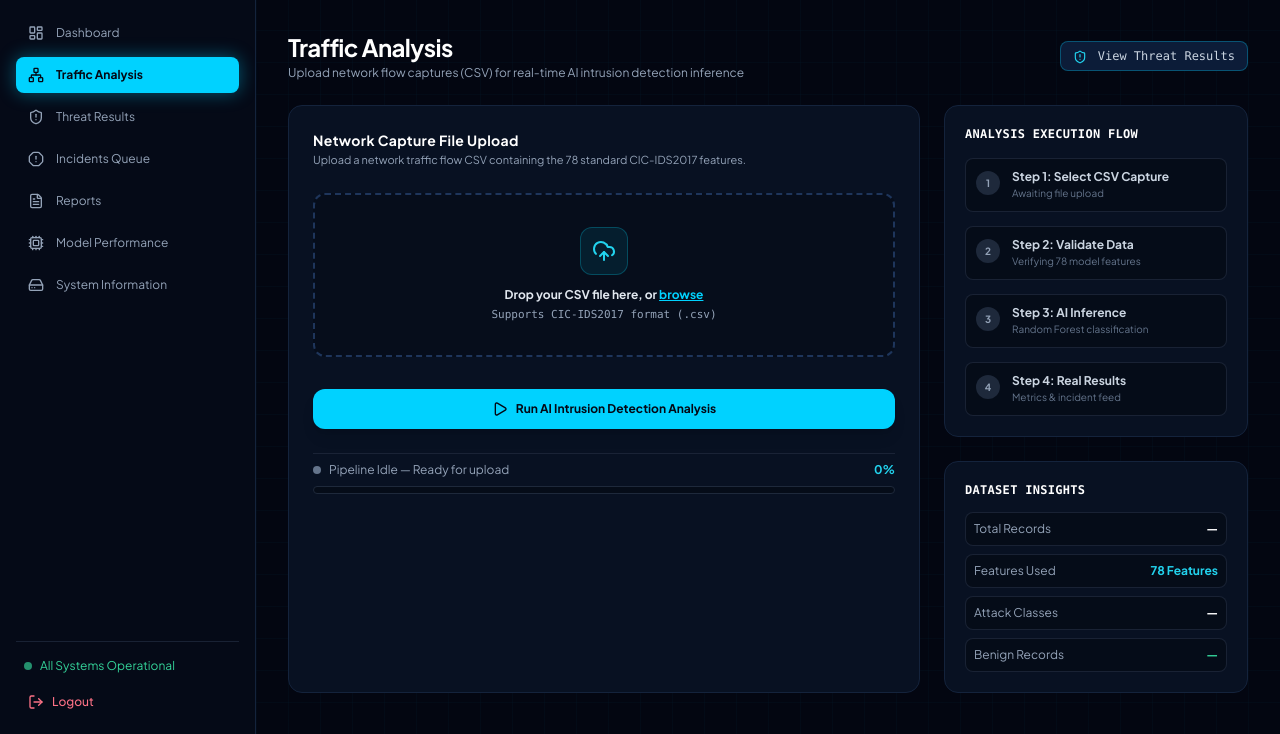
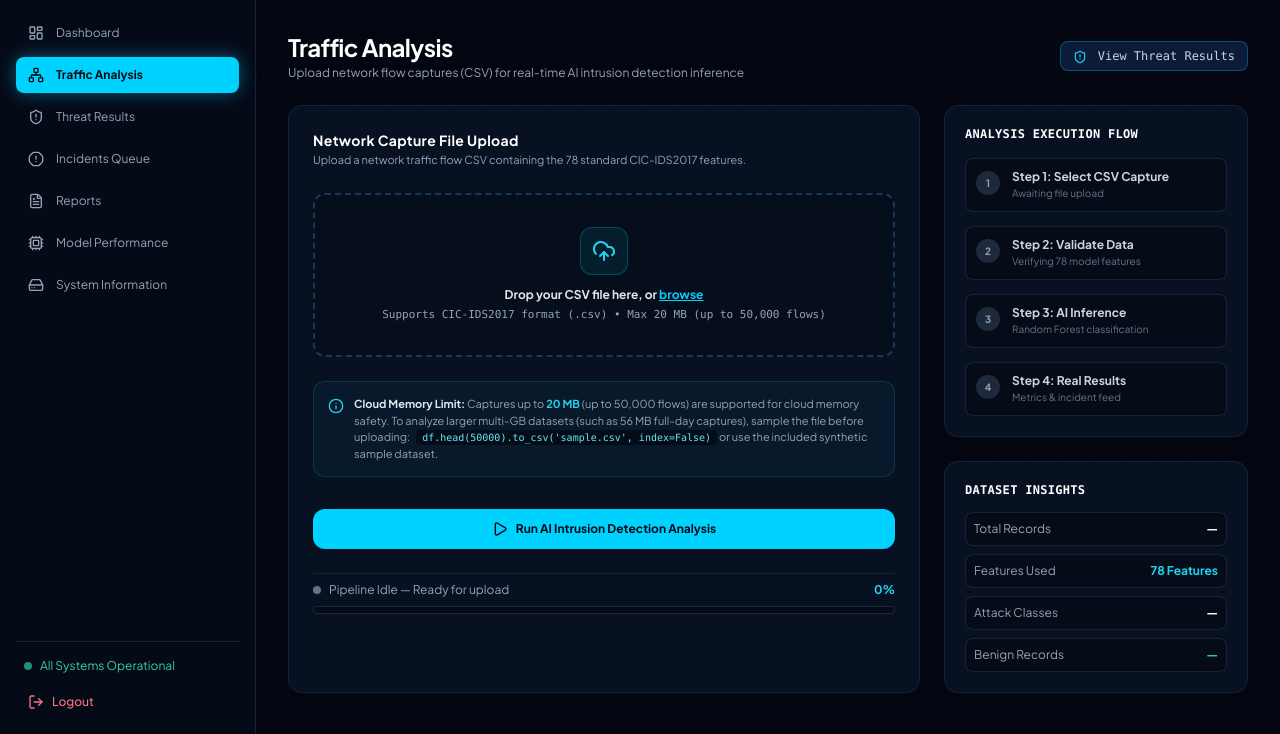
Before and after one commit to Anushkashub/AI-Based-Intrusion-Detection-System, a Flask app: page /traffic-analysis in a window 1280 px wide. Shown: the part 66-800 px from the top of the page. Run offline with Flask 3, Linux system fonts and the light colour scheme; the visitor is signed in with stand-in values (Sample User, id 1); parts of the project's set-up code (start-up, migrations or seed data) failed here and were passed over; some libraries are stand-ins or nearby versions.

Commit message:
Fix CSV analysis workflow, error handling, and cloud memory safety limits

```diff
--- a/app.py
+++ b/app.py
@@ -80,6 +80,10 @@ else:
 # Enforce 100 MB max file upload size limit to prevent resource exhaustion attacks
 app.config["MAX_CONTENT_LENGTH"] = 100 * 1024 * 1024
 
+# Analysis pipeline limits tailored for Render Free Tier (512 MB memory boundary)
+MAX_ANALYSIS_FILE_SIZE = 20 * 1024 * 1024  # 20 MB max CSV file size
+MAX_ANALYSIS_ROWS = 50000                  # 50,000 max flows to guarantee <120 MB DataFrame memory
+
 
 # ============================================================
 # AUTHENTICATION CONFIGURATION
@@ -138,6 +142,8 @@ RESULTS_FILENAME = "dashboard_analysis_results.csv"
 
 analysis_jobs = {}
 analysis_lock = threading.Lock()
+results_file_lock = threading.Lock()
+JOB_RETENTION_SECONDS = 3600
 
 incidents = {}
 incident_lock = threading.Lock()
@@ -146,13 +152,28 @@ otp_lock = threading.Lock()
 
 
 # ============================================================
-# AUTHENTICATION HELPER
+# AUTHENTICATION & REQUEST HELPERS
 # ============================================================
 
 def _page_requires_login():
     if not session.get("logged_in"):
         return redirect(url_for("home"))
     return None
+
+
+def _is_api_request():
+    """Determine whether the current request targets an API or AJAX endpoint."""
+    path = request.path
+    return (
+        request.is_json
+        or path.startswith("/api/")
+        or path.startswith("/analyze_csv")
+        or path.startswith("/analyze-csv")
+        or path.startswith("/analysis_progress")
+        or path.startswith("/analysis-progress")
+        or request.headers.get("X-Requested-With") == "XMLHttpRequest"
+        or "application/json" in request.headers.get("Accept", "")
+    )
 
 
 # ============================================================
@@ -902,9 +923,50 @@ def create_incident(attack_type, risk_level, count=1, source="AI Network Analysi
 # CSV BATCH ANALYSIS WORKER & API
 # ============================================================
 
+def _prune_analysis_jobs():
+    """Safely prune terminal jobs (completed or error) older than retention threshold.
+    Never removes jobs that are still actively processing.
+    Must be called while holding analysis_lock."""
+    now = time.time()
+    terminal_job_ids = [
+        jid for jid, job in analysis_jobs.items()
+        if job.get("status") in ("completed", "error")
+    ]
+    for jid in terminal_job_ids:
+        job = analysis_jobs.get(jid)
+        if job and (now - job.get("created_timestamp", 0) > JOB_RETENTION_SECONDS):
+            analysis_jobs.pop(jid, None)
+
+    remaining_terminal = [
+        (jid, job) for jid, job in analysis_jobs.items()
+        if job.get("status") in ("completed", "error")
+    ]
+    if len(remaining_terminal) > 50:
+        remaining_terminal.sort(key=lambda item: item[1].get("created_timestamp", 0))
+        for jid, _ in remaining_terminal[:-50]:
+            analysis_jobs.pop(jid, None)
+
+
 def run_analysis_job(job_id, X, filename, total_rows, valid_rows):
+    temp_dashboard_path = None
     try:
+        with analysis_lock:
+            if job_id in analysis_jobs:
+                analysis_jobs[job_id].update({
+                    "status": "processing",
+                    "progress": 15,
+                    "message": f"Classifying {valid_rows:,} network flows with AI model..."
+                })
+
         predictions = predict_batch(X, batch_size=10000, show_progress=False)
+
+        with analysis_lock:
+            if job_id in analysis_jobs:
+                analysis_jobs[job_id].update({
+                    "progress": 70,
+                    "message": "Aggregating classification results and incidents..."
+                })
+
         results = [
             {
                 "record": i + 1,
@@ -918,8 +980,20 @@ def run_analysis_job(job_id, X, filename, total_rows, valid_rows):
         ]
         results_df = pd.DataFrame(results)
 
-        output_path = os.path.join(RESULTS_DIR, RESULTS_FILENAME)
-        results_df.to_csv(output_path, index=False)
+        os.makedirs(RESULTS_DIR, exist_ok=True)
+
+        # 1. Job-specific result file (concurrency isolation)
+        job_result_filename = f"results_{job_id}.csv"
+        job_output_path = os.path.join(RESULTS_DIR, job_result_filename)
+        results_df.to_csv(job_output_path, index=False)
+
+        # 2. Shared dashboard output file via atomic replace
+        dashboard_output_path = os.path.join(RESULTS_DIR, RESULTS_FILENAME)
+        temp_dashboard_path = os.path.join(RESULTS_DIR, f"{RESULTS_FILENAME}.{job_id}.tmp")
+        results_df.to_csv(temp_dashboard_path, index=False)
+        with results_file_lock:
+            os.replace(temp_dashboard_path, dashboard_output_path)
+            temp_dashboard_path = None
 
         attack_counts = (
             results_df["attack_type"]
@@ -957,24 +1031,34 @@ def run_analysis_job(job_id, X, filename, total_rows, valid_rows):
         }
 
         with analysis_lock:
-            analysis_jobs[job_id].update({
-                "status": "completed",
-                "progress": 100,
-                "processed": total_count,
-                "total": total_count,
-                "message": "Analysis completed successfully.",
-                "summary": summary
-            })
+            if job_id in analysis_jobs:
+                analysis_jobs[job_id].update({
+                    "status": "completed",
+                    "progress": 100,
+                    "processed": total_count,
+                    "total": total_count,
+                    "result_file": job_result_filename,
+                    "message": "Analysis completed successfully.",
+                    "summary": summary
+                })
     except Exception as e:
+        app.logger.exception("Background analysis job %s failed: %s", job_id, str(e))
+        if temp_dashboard_path and os.path.exists(temp_dashboard_path):
+            try:
+                os.remove(temp_dashboard_path)
+            except OSError:
+                pass
         with analysis_lock:
-            analysis_jobs[job_id].update({
-                "status": "error",
-                "error": str(e),
-                "message": f"Analysis failed: {str(e)}"
-            })
+            if job_id in analysis_jobs:
+                analysis_jobs[job_id].update({
+                    "status": "error",
+                    "error": str(e),
+                    "message": f"Analysis failed: {str(e)}"
+                })
 
 
 @app.route("/analyze_csv", methods=["POST"])
+@app.route("/analyze-csv", methods=["POST"])
 def analyze_csv():
     # Authentication check
     if not session.get("logged_in"):
@@ -995,8 +1079,53 @@ def analyze_csv():
     if not raw_filename.lower().endswith(".csv"):
         return jsonify({"status": "error", "error": "Invalid file format. Only CSV files (.csv) are supported."}), 400
 
+    # Validate file size against memory safety limit
+    file.seek(0, os.SEEK_END)
+    file_size_bytes = file.tell()
+    file.seek(0)
+
+    if file_size_bytes > MAX_ANALYSIS_FILE_SIZE:
+        size_mb = round(file_size_bytes / (1024 * 1024), 1)
+        max_mb = int(MAX_ANALYSIS_FILE_SIZE / (1024 * 1024))
+        return jsonify({
+            "status": "error",
+            "error": f"The uploaded file ({size_mb} MB) exceeds the platform memory limit of {max_mb} MB. Please upload a smaller capture sample (up to {MAX_ANALYSIS_ROWS:,} flows).",
+            "max_allowed_mb": max_mb,
+            "uploaded_size_mb": size_mb
+        }), 400
+
+    # Fast streaming row-count pre-validation to protect cloud memory limits without loading full DataFrame
+    file.seek(0)
+    line_count = 0
+    last_char = b""
+    while True:
+        chunk = file.read(65536)
+        if not chunk:
+            break
+        line_count += chunk.count(b"\n")
+        last_char = chunk[-1:]
+    if last_char and last_char != b"\n":
+        line_count += 1
+    file.seek(0)
+
+    approx_rows = max(0, line_count - 1)
+    if approx_rows > MAX_ANALYSIS_ROWS:
+        return jsonify({
+            "status": "error",
+            "error": f"The uploaded dataset contains {approx_rows:,} records, which exceeds the memory safety limit of {MAX_ANALYSIS_ROWS:,} flows on the cloud service. Please provide a capture with {MAX_ANALYSIS_ROWS:,} or fewer flows (e.g. using 'df.head({MAX_ANALYSIS_ROWS}).to_csv(...)').",
+            "total_rows": approx_rows,
+            "max_allowed_rows": MAX_ANALYSIS_ROWS
+        }), 400
+
     try:
         df = pd.read_csv(file)
+    except UnicodeDecodeError:
+        try:
+            file.seek(0)
+            df = pd.read_csv(file, encoding="latin1")
+        except Exception as exc:
+            app.logger.warning("Failed to parse uploaded CSV with latin1 fallback: %s", exc)
+            return jsonify({"status": "error", "error": "Failed to parse CSV file. Ensure it is a valid, uncorrupted CSV file."}), 400
     except Exception as e:
         app.logger.warning("Failed to parse uploaded CSV: %s", str(e))
         return jsonify({"status": "error", "error": "Failed to parse CSV file. Ensure it is a valid, uncorrupted CSV file."}), 400
@@ -1006,9 +1135,32 @@ def analyze_csv():
 
     total_rows = len(df)
 
+    # Validate row count against memory safety limit (defense-in-depth)
+    if total_rows > MAX_ANALYSIS_ROWS:
+        return jsonify({
+            "status": "error",
+            "error": f"The uploaded dataset contains {total_rows:,} records, which exceeds the memory safety limit of {MAX_ANALYSIS_ROWS:,} flows on the cloud service. Please provide a capture with {MAX_ANALYSIS_ROWS:,} or fewer flows (e.g. using 'df.head({MAX_ANALYSIS_ROWS}).to_csv(...)').",
+            "total_rows": total_rows,
+            "max_allowed_rows": MAX_ANALYSIS_ROWS
+        }), 400
+
     clean_features = [str(f).strip() for f in feature_names]
-    col_map = {str(c).strip(): c for c in df.columns}
-    missing_features = [f for f in clean_features if f not in col_map]
+    col_map = {}
+    col_map_casefold = {}
+    for c in df.columns:
+        c_clean = str(c).replace("\ufeff", "").strip()
+        col_map[c_clean] = c
+        col_map_casefold[c_clean.casefold()] = c
+
+    missing_features = []
+    selected_cols = []
+    for f in clean_features:
+        if f in col_map:
+            selected_cols.append(col_map[f])
+        elif f.casefold() in col_map_casefold:
+            selected_cols.append(col_map_casefold[f.casefold()])
+        else:
+            missing_features.append(f)
 
     if missing_features:
         preview = ", ".join(missing_features[:5])
@@ -1020,9 +1172,8 @@ def analyze_csv():
             "missing_count": len(missing_features)
         }), 400
 
-    selected_cols = [col_map[f] for f in clean_features]
-    X = df[selected_cols].apply(pd.to_numeric, errors="coerce").replace([np.inf, -np.inf], np.nan).dropna()
-    valid_rows = len(X)
+    selected_cols_data = df[selected_cols].apply(pd.to_numeric, errors="coerce").replace([np.inf, -np.inf], np.nan).dropna()
+    valid_rows = len(selected_cols_data)
 
     if valid_rows == 0:
         return jsonify({
@@ -1032,17 +1183,21 @@ def analyze_csv():
 
     job_id = str(uuid.uuid4())
     with analysis_lock:
+        _prune_analysis_jobs()
+
         analysis_jobs[job_id] = {
             "status": "processing",
             "progress": 0,
             "filename": clean_filename,
             "total_rows": total_rows,
-            "valid_rows": valid_rows
+            "valid_rows": valid_rows,
+            "created_timestamp": time.time(),
+            "created_at": pd.Timestamp.now().strftime("%Y-%m-%d %H:%M:%S")
         }
 
     threading.Thread(
         target=run_analysis_job,
-        args=(job_id, X, clean_filename, total_rows, valid_rows),
+        args=(job_id, selected_cols_data, clean_filename, total_rows, valid_rows),
         daemon=True
     ).start()
 
@@ -1055,7 +1210,8 @@ def analyze_csv():
     })
 
 
-@app.route("/analysis_progress/<job_id>")
+@app.route("/analysis_progress/<job_id>", methods=["GET"])
+@app.route("/analysis-progress/<job_id>", methods=["GET"])
 def analysis_progress(job_id):
     if not session.get("logged_in"):
         return jsonify({"status": "error", "error": "Authentication required. Please log in."}), 401
@@ -1077,13 +1233,23 @@ def download_results():
     if gate:
         return gate
 
-    results_path = os.path.join(RESULTS_DIR, RESULTS_FILENAME)
+    job_id = request.args.get("job_id", "").strip()
+    target_filename = RESULTS_FILENAME
+
+    if job_id:
+        clean_job_id = secure_filename(job_id)
+        specific_file = f"results_{clean_job_id}.csv"
+        specific_path = os.path.join(RESULTS_DIR, specific_file)
+        if os.path.exists(specific_path):
+            target_filename = specific_file
+
+    results_path = os.path.join(RESULTS_DIR, target_filename)
     if not os.path.exists(results_path):
         return jsonify({"status": "error", "message": "Results file not found."}), 404
 
     return send_from_directory(
         directory=RESULTS_DIR,
-        path=RESULTS_FILENAME,
+        path=target_filename,
         as_attachment=True,
         download_name="AI_Traffic_Prediction_Batch_Results.csv"
     )
@@ -1221,22 +1387,35 @@ def api_search():
 
 @app.errorhandler(400)
 def bad_request_error(e):
-    if request.is_json or request.path.startswith("/analyze_csv") or request.path.startswith("/api/"):
-        return jsonify({"status": "error", "error": "Bad request. Please verify submitted parameters."}), 400
+    if _is_api_request():
+        desc = getattr(e, "description", None) or "Bad request. Please verify submitted parameters."
+        return jsonify({"status": "error", "error": str(desc)}), 400
     return redirect(url_for("home"))
 
 
 @app.errorhandler(401)
 def unauthorized_error(e):
-    if request.is_json or request.path.startswith("/analyze_csv") or request.path.startswith("/api/"):
-        return jsonify({"status": "error", "error": "Authentication required. Please log in."}), 401
+    if _is_api_request():
+        desc = getattr(e, "description", None) or "Authentication required. Please log in."
+        return jsonify({"status": "error", "error": str(desc)}), 401
     return redirect(url_for("home"))
 
 
 @app.errorhandler(404)
 def not_found_error(e):
-    if request.is_json or request.path.startswith("/api/"):
-        return jsonify({"status": "error", "error": "Requested endpoint or resource not found."}), 404
+    if _is_api_request():
+        desc = getattr(e, "description", None) or "Requested endpoint or resource not found."
+        return jsonify({"status": "error", "error": str(desc)}), 404
+    if session.get("logged_in"):
+        return redirect(url_for("dashboard"))
+    return redirect(url_for("home"))
+
+
+@app.errorhandler(405)
+def method_not_allowed_error(e):
+    if _is_api_request():
+        desc = getattr(e, "description", None) or "HTTP method not allowed for this endpoint."
+        return jsonify({"status": "error", "error": str(desc)}), 405
     if session.get("logged_in"):
         return redirect(url_for("dashboard"))
     return redirect(url_for("home"))
@@ -1244,15 +1423,16 @@ def not_found_error(e):
 
 @app.errorhandler(413)
 def file_too_large_error(e):
-    if request.is_json or request.path.startswith("/analyze_csv") or request.path.startswith("/api/"):
-        return jsonify({"status": "error", "error": "Uploaded file exceeds the maximum allowed size (100 MB)."}), 413
+    if _is_api_request():
+        desc = getattr(e, "description", None) or "Uploaded file exceeds the maximum allowed size (100 MB)."
+        return jsonify({"status": "error", "error": str(desc)}), 413
     return redirect(url_for("traffic_analysis_page"))
 
 
 @app.errorhandler(500)
 def internal_server_error(e):
     app.logger.error("Internal Server Error: %s", str(e))
-    if request.is_json or request.path.startswith("/analyze_csv") or request.path.startswith("/api/"):
+    if _is_api_request():
         return jsonify({"status": "error", "error": "An internal server error occurred. Please contact the administrator."}), 500
     if session.get("logged_in"):
         return redirect(url_for("dashboard"))
--- a/templates/traffic_analysis.html
+++ b/templates/traffic_analysis.html
@@ -50,8 +50,20 @@
                     <p class="text-xs font-bold text-slate-200">
                         Drop your CSV file here, or <span class="text-[#00d2ff] underline">browse</span>
                     </p>
-                    <p class="text-[11px] text-slate-400 font-mono mt-1">Supports CIC-IDS2017 format (.csv)</p>
+                    <p class="text-[11px] text-slate-400 font-mono mt-1">Supports CIC-IDS2017 format (.csv) &bull; Max 20 MB (up to 50,000 flows)</p>
                 </div>
+            </div>
+        </div>
+
+        <!-- CLOUD MEMORY & SAMPLING NOTICE -->
+        <div class="p-3.5 rounded-xl bg-cyan-500/5 border border-cyan-500/20 text-[11px] text-slate-400 font-mono flex items-start gap-2.5">
+            <i data-lucide="info" class="w-4 h-4 text-cyan-400 shrink-0 mt-0.5"></i>
+            <div>
+                <span class="text-slate-200 font-bold">Cloud Memory Limit:</span>
+                Captures up to <span class="text-cyan-400 font-bold">20 MB</span> (up to 50,000 flows) are supported for cloud memory safety.
+                To analyze larger multi-GB datasets (such as 56 MB full-day captures), sample the file before uploading:
+                <code class="text-cyan-300 bg-[#050c18] px-1.5 py-0.5 rounded text-[10px] ml-1">df.head(50000).to_csv('sample.csv', index=False)</code>
+                or use the included synthetic sample dataset.
             </div>
         </div>
 
@@ -172,7 +184,7 @@
                     <a href="{{ url_for('dashboard') }}" class="py-2 rounded-lg bg-[#0c1c38] border border-[#00d2ff]/30 text-xs text-center text-slate-300 hover:text-white font-bold transition">
                         Dashboard
                     </a>
-                    <a href="{{ url_for('download_results') }}" class="py-2 rounded-lg bg-[#0c1c38] border border-[#00d2ff]/30 text-xs text-center text-slate-300 hover:text-white font-bold transition">
+                    <a href="{{ url_for('download_results') }}" id="downloadResultsBtn" class="py-2 rounded-lg bg-[#0c1c38] border border-[#00d2ff]/30 text-xs text-center text-slate-300 hover:text-white font-bold transition">
                         Export CSV
                     </a>
                 </div>
@@ -224,6 +236,11 @@
     function handleFileSelection(file) {
         if (!file.name.toLowerCase().endsWith('.csv')) {
             showAlert('error', 'Invalid File Type', 'Please upload a CSV file (.csv) containing network flow metrics.');
+            return;
+        }
+
+        if (file.size > 20 * 1024 * 1024) {
+            showAlert('error', 'File Size Limit Exceeded', `The selected file is ${(file.size / (1024 * 1024)).toFixed(1)} MB. The platform limit is 20 MB (up to 50,000 flows) for cloud memory safety. Please use a smaller CSV sample (e.g., df.head(50000).to_csv(...)).`);
             return;
         }
 
@@ -289,11 +306,69 @@
         document.getElementById('analysisAlert').classList.add('hidden');
     }
 
+    // Safe Response Parsing Helper
+    async function parseApiResponse(res) {
+        if (res.redirected) {
+            throw new Error('Session expired or redirected by server. Please refresh and log in.');
+        }
+
+        const contentType = res.headers.get('content-type') || '';
+        const isJson = contentType.includes('application/json');
+        let data = null;
+
+        if (isJson) {
+            try {
+                data = await res.json();
+            } catch (e) {
+                data = null;
+            }
+        }
+
+        if (!res.ok) {
+            if (data && (data.error || data.message)) {
+                throw new Error(data.error || data.message);
+            }
+
+            let errorMsg = `Request failed (HTTP ${res.status}: ${res.statusText || 'Error'})`;
+            if (res.status === 401) {
+                errorMsg = 'Authentication required (HTTP 401). Please refresh and log in.';
+            } else if (res.status === 403) {
+                errorMsg = 'Access forbidden (HTTP 403).';
+            } else if (res.status === 404) {
+                errorMsg = 'Endpoint or analysis job not found (HTTP 404).';
+            } else if (res.status === 405) {
+                errorMsg = 'HTTP method not allowed (HTTP 405).';
+            } else if (res.status === 413) {
+                errorMsg = 'File too large (HTTP 413). Upload must be under 100 MB.';
+            } else if (res.status === 502) {
+                errorMsg = 'Bad Gateway (HTTP 502). The backend server may be restarting.';
+            } else if (res.status === 503) {
+                errorMsg = 'Service Unavailable (HTTP 503). The server is temporarily unavailable.';
+            } else if (res.status === 504) {
+                errorMsg = 'Gateway Timeout (HTTP 504). The server took too long to respond.';
+            } else if (res.status >= 500) {
+                errorMsg = `Server error (HTTP ${res.status}). An internal error occurred.`;
+            }
+            throw new Error(errorMsg);
+        }
+
+        if (!data) {
+            throw new Error('Received unexpected non-JSON response from server. Please refresh and try again.');
+        }
+
+        return data;
+    }
+
     // Run Real CSV Analysis Execution
     async function runAnalysis() {
         if (!selectedFile) {
             showAlert('error', 'No File Selected', 'Please select or drop a CSV network capture file before running analysis.');
             return;
+        }
+
+        if (pollInterval) {
+            clearInterval(pollInterval);
+            pollInterval = null;
         }
 
         const runBtn = document.getElementById('runAnalysisBtn');
@@ -318,15 +393,14 @@
         try {
             const startRes = await fetch('/analyze_csv', {
                 method: 'POST',
+                headers: {
+                    'Accept': 'application/json',
+                    'X-Requested-With': 'XMLHttpRequest'
+                },
                 body: formData
             });
 
-            if (!startRes.ok) {
-                const errData = await startRes.json();
-                throw new Error(errData.error || 'Failed to start CSV analysis.');
-            }
-
-            const startData = await startRes.json();
+            const startData = await parseApiResponse(startRes);
             const jobId = startData.job_id;
 
             setStepState(2, 'completed', 'Step 2: Validated', `Verified 78 features across ${startData.valid_rows || 'all'} flows`);
@@ -335,10 +409,14 @@
             // Poll progress
             pollInterval = setInterval(async () => {
                 try {
-                    const pRes = await fetch(`/analysis_progress/${jobId}`);
-                    if (!pRes.ok) throw new Error('Failed to fetch job progress');
+                    const pRes = await fetch(`/analysis_progress/${jobId}`, {
+                        headers: {
+                            'Accept': 'application/json',
+                            'X-Requested-With': 'XMLHttpRequest'
+                        }
+                    });
 
-                    const pData = await pRes.json();
+                    const pData = await parseApiResponse(pRes);
                     const pct = pData.progress || 0;
                     progressBar.style.width = pct + '%';
                     statusBadge.textContent = pct + '%';
@@ -346,13 +424,18 @@
 
                     if (pData.status === 'completed') {
                         clearInterval(pollInterval);
-                        onAnalysisSuccess(pData.summary);
+                        pollInterval = null;
+                        onAnalysisSuccess(pData.summary, jobId);
                     } else if (pData.status === 'error') {
                         clearInterval(pollInterval);
-                        throw new Error(pData.error || 'Prediction worker failed');
+                        pollInterval = null;
+                        throw new Error(pData.error || pData.message || 'Prediction worker failed');
                     }
                 } catch (pollErr) {
-                    clearInterval(pollInterval);
+                    if (pollInterval) {
+                        clearInterval(pollInterval);
+                        pollInterval = null;
+                    }
                     onAnalysisError(pollErr.message);
                 }
             }, 800);
@@ -362,7 +445,14 @@
         }
     }
 
-    function onAnalysisSuccess(summary) {
+    function onAnalysisSuccess(summary, jobId) {
+        if (jobId) {
+            const dlBtn = document.getElementById('downloadResultsBtn');
+            if (dlBtn) {
+                dlBtn.href = `/download_results?job_id=${encodeURIComponent(jobId)}`;
+            }
+        }
+
         const runBtn = document.getElementById('runAnalysisBtn');
         const btnText = document.getElementById('btnText');
         const progressBar = document.getElementById('analysisProgressBar');
```
Also changed, not shown: 1 other file.
